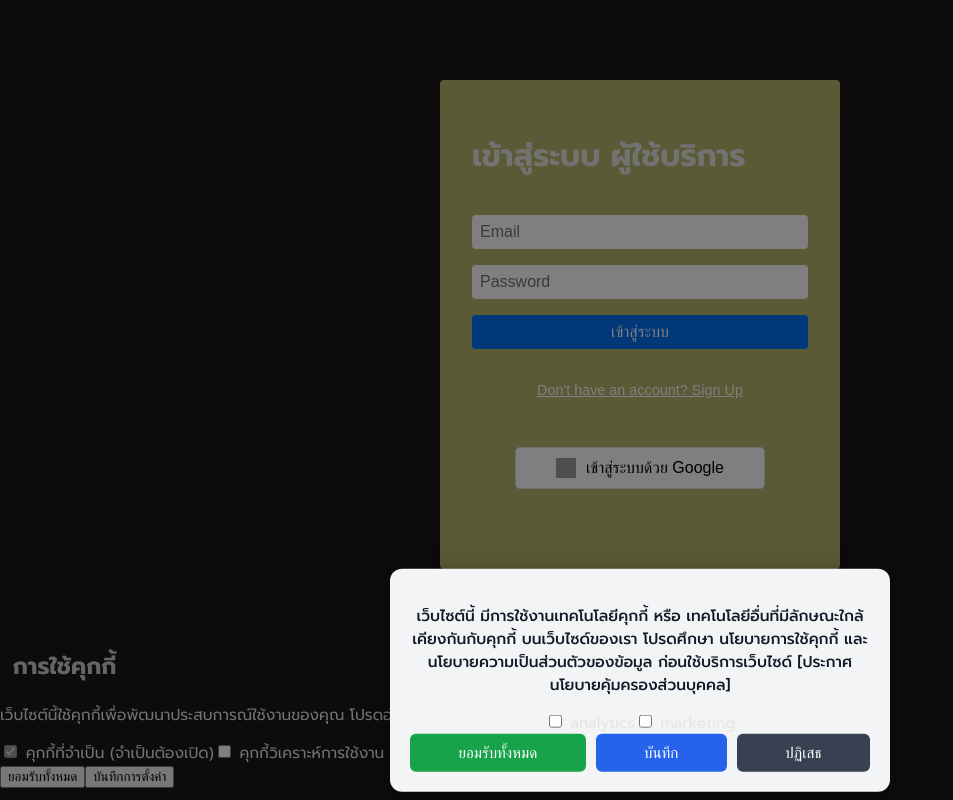
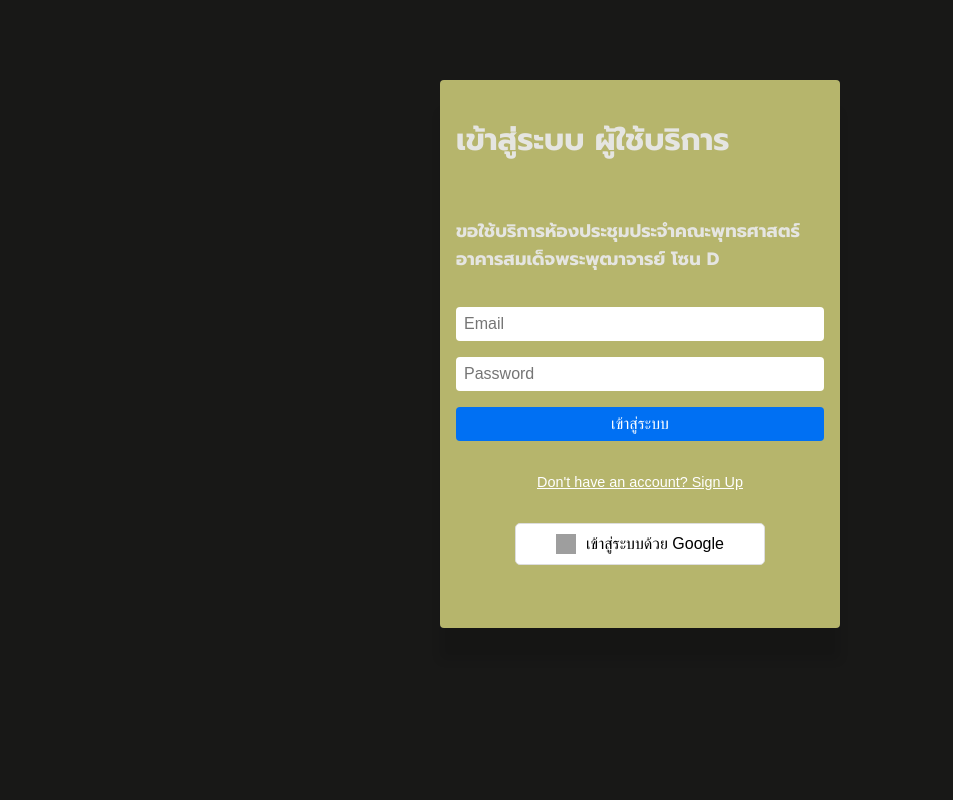
Before and after one commit to phaisd/meet-rmfb, a Next.js app: page /userauth in a window 1280 px wide. Shown: the whole page, without its empty margins (0-953 px from the left). Built offline with nearby package versions, Linux system fonts and the light colour scheme; grey boxes are pictures that could not be loaded.

Commit message:
edit pdpa first

```diff
--- a/src/app/(auth)/authall.module.css
+++ b/src/app/(auth)/authall.module.css
@@ -1,7 +1,7 @@
 .container {
   max-width: 400px;
   margin: 5rem auto;
-  padding: 2rem;
+  padding: 1rem;
   background: #b6b56c;
   box-shadow: 0 2rem 10px rgba(0, 0, 0, 0.1);
   display: flex;
--- a/src/app/(auth)/socialButtons.module.css
+++ b/src/app/(auth)/socialButtons.module.css
@@ -1,5 +1,5 @@
 .socialContainer {
-  margin-top: 2rem;
+  margin-top: 1rem;
   display: flex;
   flex-direction: column;
   align-items: center;
@@ -26,27 +26,6 @@
   background-color: #f5f5f5;
 }
 
-.yahooBtn {
-  background-color: #6001d2;
-  color: #fff;
-  border: none;
-  padding: 10px 20px;
-  border-radius: 5px;
-  display: flex;
-  align-items: center;
-  gap: 10px;
-  cursor: pointer;
-  font-size: 16px;
-  width: 250px;
-  justify-content: center;
-  transition: all 0.2s ease-in-out;
-}
-
-.yahooBtn:hover {
-  background-color: #4e01a8;
-}
-
-.googleBtn img,
-.yahooBtn img {
+.googleBtn img {
   pointer-events: none;
 }
--- a/src/app/(auth)/userauth/page.js
+++ b/src/app/(auth)/userauth/page.js
@@ -92,6 +92,9 @@ export default function AuthUserPage() {
   return (
     <div className={styles.container}>
       <h1>{isSignup ? "ลงทะเบียน" : "เข้าสู่ระบบ"} ผู้ใช้บริการ</h1>
+      <h3>
+        ขอใช้บริการห้องประชุมประจำคณะพุทธศาสตร์ อาคารสมเด็จพระพุฒาจารย์ โซน D
+      </h3>
 
       {/* Email / Password Form */}
       <form onSubmit={handleSubmit} className={styles.form}>
--- a/src/app/layout.js
+++ b/src/app/layout.js
@@ -16,10 +16,10 @@ export default function RootLayout({ children }) {
       </Head>
       <body>
         {children}
-        <ConsentGate allow="analytics">
-          {/* Google Analytics หรือ script อื่นๆ */}
-        </ConsentGate>
-        <ConsentManager />
+        {/* <ConsentGate allow="analytics"> */}
+        {/* Google Analytics หรือ script อื่นๆ */}
+        {/* </ConsentGate> */}
+        {/* <ConsentManager /> */}
       </body>
     </html>
   );
--- a/src/components/ConsentManager.js
+++ b/src/components/ConsentManager.js
@@ -4,68 +4,40 @@ import useConsent from "@/app/hooks/useConsent";
 import "./styles/consent.css";
 
 export default function ConsentManager() {
-  const { consent, saveConsent } = useConsent();
-  const [visible, setVisible] = useState(false);
-  const [draft, setDraft] = useState(consent);
+  const { consent, setConsent } = useConsent();
 
-  useEffect(() => {
-    setDraft(consent);
-    if (!localStorage.getItem("consent_set")) setVisible(true);
-  }, [consent]);
+  // ถ้ายังไม่มีการตอบรับ/ปฏิเสธ
+  if (consent) return null;
 
-  const handleSave = () => {
-    saveConsent(draft);
-    setVisible(false);
+  const handleAcceptAll = () => {
+    setConsent({ accepted: true });
   };
 
-  const acceptAll = () => {
-    const allGranted = { necessary: true, analytics: true, marketing: true };
-    saveConsent(allGranted);
-    setVisible(false);
+  const handleReject = () => {
+    setConsent({ accepted: false });
   };
-
-  const rejectAll = () => {
-    const denied = { necessary: true, analytics: false, marketing: false };
-    saveConsent(denied);
-    setVisible(false);
-  };
-
-  if (!visible) return null;
 
   return (
     <>
-      <div className="modal-backdrop" onClick={handleSave}></div>
+      <div className="modal-backdrop"></div>
       <div className="modal-container">
         <p>
-          เว็บไซต์นี้ มีการใช้งานเทคโนโลยีคุกกี้ หรือ
-          เทคโนโลยีอื่นที่มีลักษณะใกล้เคียงกันกับคุกกี้ บนเว็บไซด์ของเรา
-          โปรดศึกษา นโยบายการใช้คุกกี้ และนโยบายความเป็นส่วนตัวของข้อมูล
-          ก่อนใช้บริการเว็บไซด์ [ประกาศนโยบายคุ้มครองส่วนบุคคล]
+          เว็บไซต์นี้ใช้คุกกี้เพื่อปรับปรุงประสบการณ์ของคุณ
+          โดยการใช้งานเว็บไซต์นี้ ถือว่าคุณยอมรับ{" "}
+          <a href="/privacy" className="modal-link" target="_blank">
+            นโยบายความเป็นส่วนตัว
+          </a>{" "}
+          และ{" "}
+          <a href="/cookies" className="modal-link" target="_blank">
+            นโยบายคุกกี้
+          </a>
         </p>
 
-        <div className="modal-checkboxes">
-          {["analytics", "marketing"].map((key) => (
-            <label key={key}>
-              <input
-                type="checkbox"
-                checked={draft[key]}
-                onChange={(e) =>
-                  setDraft({ ...draft, [key]: e.target.checked })
-                }
-              />{" "}
-              {key}
-            </label>
-          ))}
-        </div>
-
         <div className="modal-buttons">
-          <button onClick={acceptAll} className="accept-all">
+          <button className="accept-all" onClick={handleAcceptAll}>
             ยอมรับทั้งหมด
           </button>
-          <button onClick={handleSave} className="save">
-            บันทึก
-          </button>
-          <button onClick={rejectAll} className="reject">
+          <button className="reject" onClick={handleReject}>
             ปฏิเสธ
           </button>
         </div>
--- a/src/components/styles/consent.css
+++ b/src/components/styles/consent.css
@@ -18,10 +18,10 @@
   bottom: 15%;
   left: 50%;
   transform: translate(-50%, 50%);
-  background-color: #f3f4f6; /* เทาอ่อน */
+  background-color: #9f9fa0; /* เทาอ่อน */
   padding: 20px;
   border-radius: 12px;
-  max-width: 500px;
+  max-width: 85%;
   width: 90%;
   box-shadow: 0 5px 25px rgba(0, 0, 0, 0.3);
   z-index: 9999;
```
Also changed, not shown: src/app/(auth)/adminauthfb/page.js (renamed from src/app/(auth)/adminauth/page.js).
